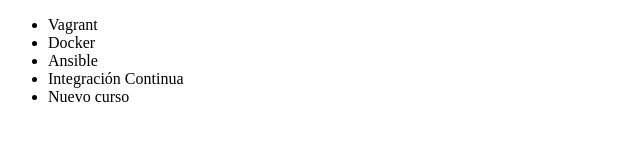
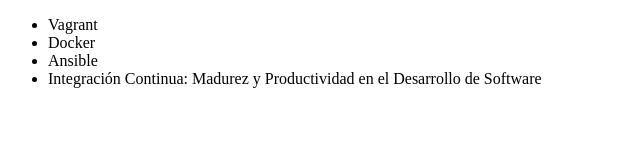
Before and after one commit to Franciscogafe/alura-git, a plain HTML site: page index.html in a window 1280 px wide. Shown: the whole page, without its empty margins (0-640 px from the left). Drawn offline with Linux system fonts and the light colour scheme.

Commit message:
Renombrando curso de integracion continua

```diff
--- a/index.html
+++ b/index.html
@@ -10,8 +10,7 @@
             <li>Vagrant</li>
             <li>Docker</li>
             <li>Ansible</li>
-            <li>Integración Continua</li>
-            <li>Nuevo curso</li>
+            <li>Integración Continua: Madurez y Productividad en el Desarrollo de Software</li>
         </ul>
 
     </body>
```
